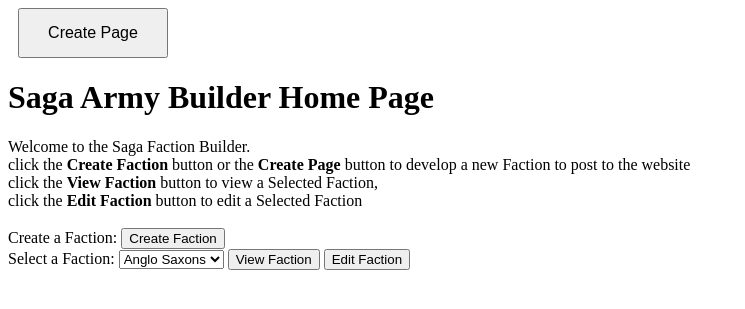
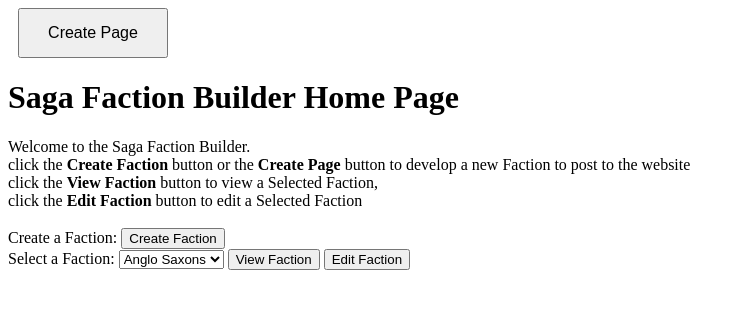
Before and after one commit to perspace42/NorthQuad_Project, a Django app: page /saga/ in a window 1280 px wide. Shown: the top 309 px of the page, without its empty margins (0-745 px from the left). Run offline with Django 5.2, Linux system fonts and the light colour scheme; data comes from the database, SQL or seed files in the repository.

Commit message:
Fix Typo

```diff
--- a/project/saga/templates/saga/index.html
+++ b/project/saga/templates/saga/index.html
@@ -33,7 +33,7 @@ Allow the user to redirect to the:
         </div>
     </nav>
     <header>
-        <h1>Saga Army Builder Home Page</h1>
+        <h1>Saga Faction Builder Home Page</h1>
     </header>
 
     <p1>Welcome to the Saga Faction Builder.
```
